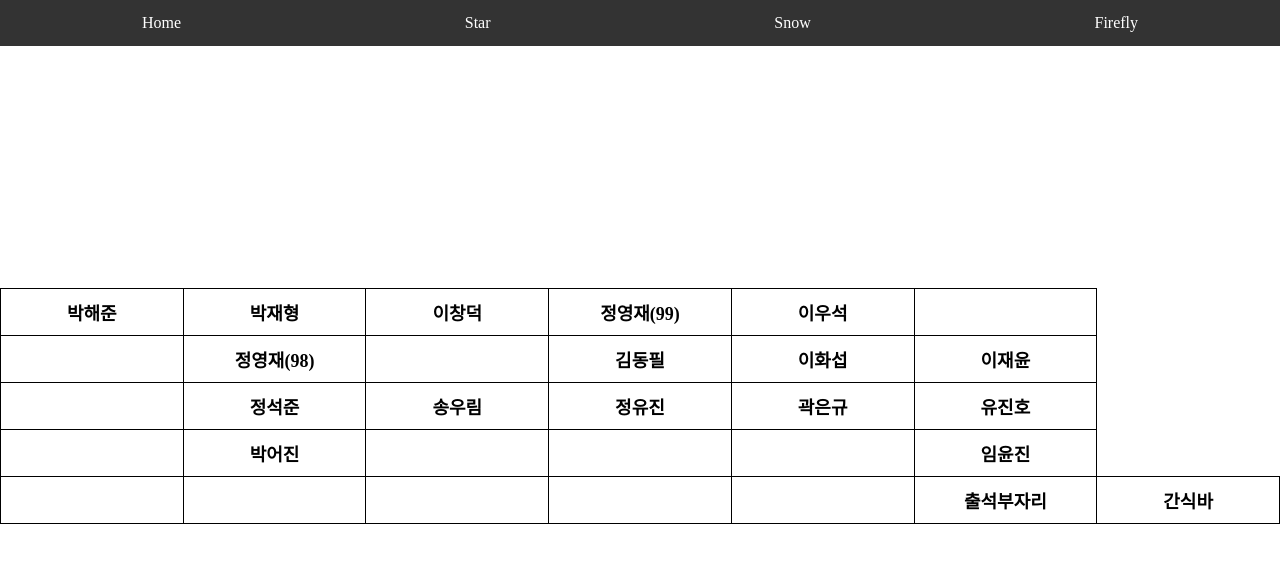
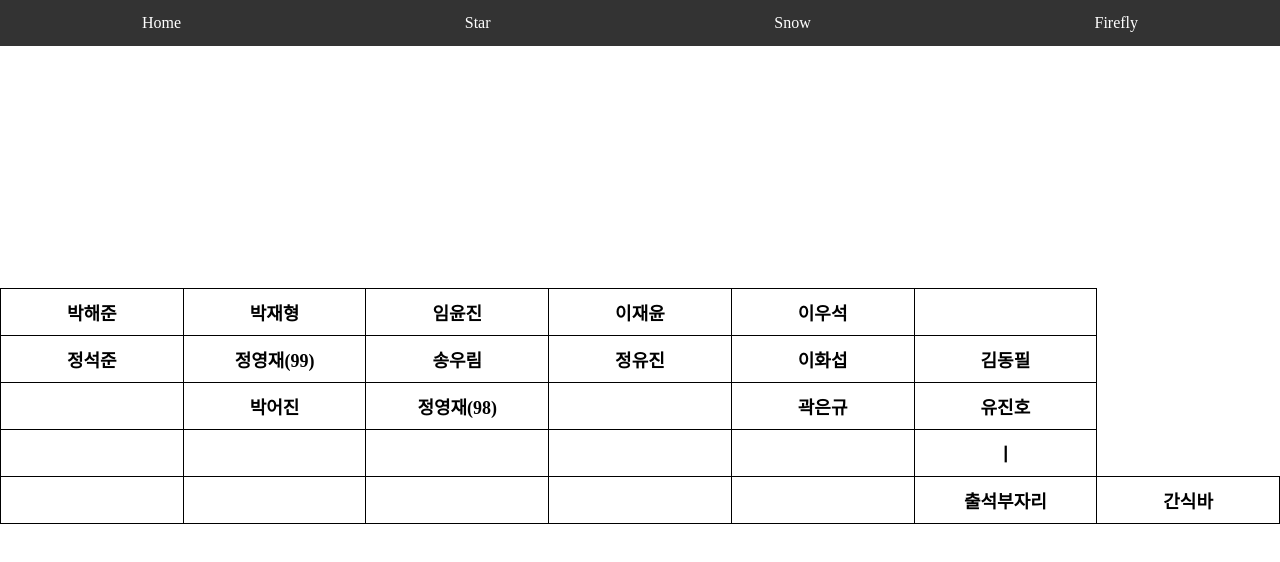
Before and after one commit to bubbleRion/star, a plain HTML site: page index.html in a window 1280 px wide. Drawn offline with Linux system fonts and the light colour scheme.

Commit message:
대격변

```diff
--- a/index.html
+++ b/index.html
@@ -27,16 +27,16 @@
             <!-- 5x6 테이블 생성 -->
             <!-- 첫 번째 행 -->
             <tr>
-                <td>박해준</td> <td>박재형</td> <td>이창덕</td> <td>정영재(99)</td> <td>이우석</td> <td></td>
+                <td>박해준</td> <td>박재형</td> <td>임윤진</td> <td>이재윤</td> <td>이우석</td><td></td>
             </tr>
             <tr>
-                <td></td> <td>정영재(98)</td> <td></td> <td>김동필</td> <td>이화섭</td> <td>이재윤</td>
+                <td>정석준</td> <td>정영재(99)</td> <td>송우림</td> <td>정유진</td> <td>이화섭</td> <td>김동필</td>
             </tr>
             <tr>
-                <td></td> <td>정석준</td> <td>송우림</td> <td>정유진</td> <td>곽은규</td> <td>유진호</td>
+                <td></td> <td>박어진</td> <td>정영재(98)</td> <td></td> <td>곽은규</td> <td>유진호</td>
             </tr>
             <tr>
-                <td></td> <td>박어진</td> <td></td> <td></td> <td></td> <td>임윤진</td>
+                <td></td> <td></td> <td></td> <td></td> <td></td> <td>ㅣ</td>
             </tr>
             <tr>
                 <td></td> <td></td> <td></td> <td></td> <td></td> <td>출석부자리</td> <td>간식바</td>
```
